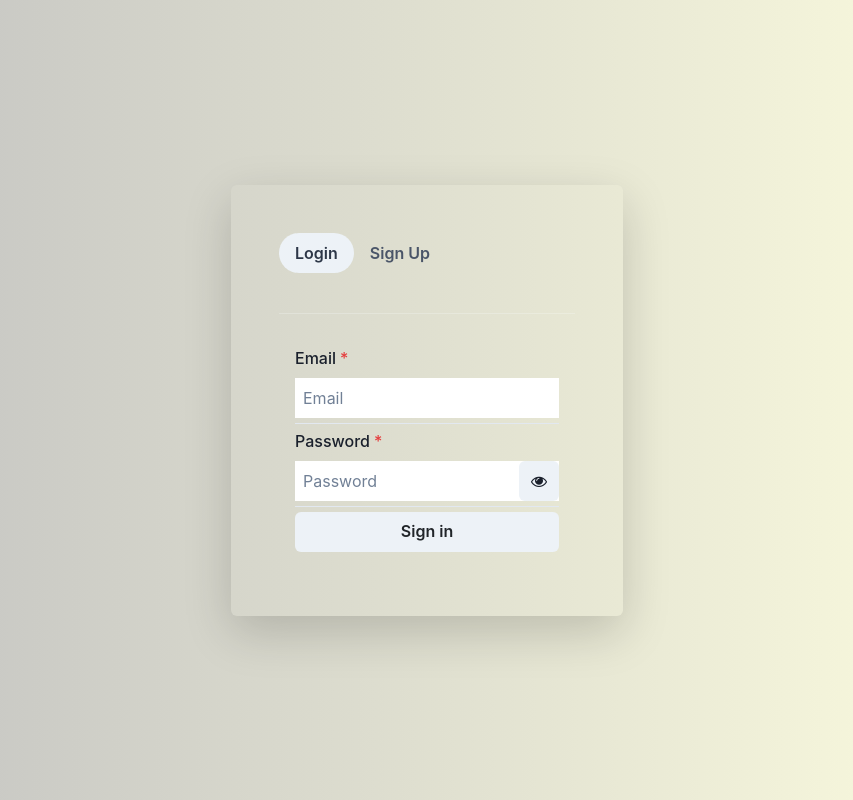
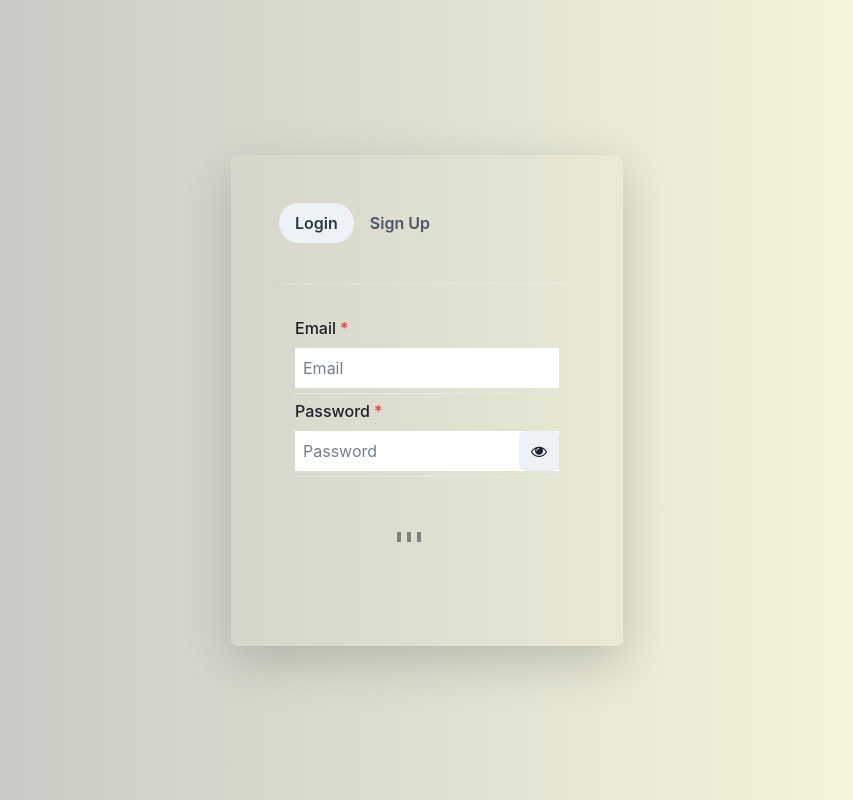
Before and after one commit to hacknovas/QuickChat, a React (Create React App) app in the folder chatapp/: page / in a window 1280 px wide. Shown: the whole page, without its empty margins (213-1066 px from the left). Built offline with nearby package versions, Linux system fonts and the light colour scheme.

Commit message:
modified login

```diff
--- a/chatapp/src/Authentication/Login.js
+++ b/chatapp/src/Authentication/Login.js
@@ -117,13 +117,19 @@ export default function Login() {
           </InputRightElement>
         </InputGroup>
       </FormControl>
-      {loading == false ? (
+      {loading == true ? (
         <Button className=" text-dark" onClick={submitHandler}>
           Sign in
         </Button>
       ) : (
-        <div className="w-100">
-          <LineWave color="grey" ariaLabel="line-wave" visible={true} />
+        <div className="w-100 "
+            style={{ justifyContent: "center",display:"flex" }}
+        >
+          <LineWave
+            color="grey"
+            ariaLabel="line-wave"
+            visible={true}
+          />
         </div>
       )}
     </VStack>
```
